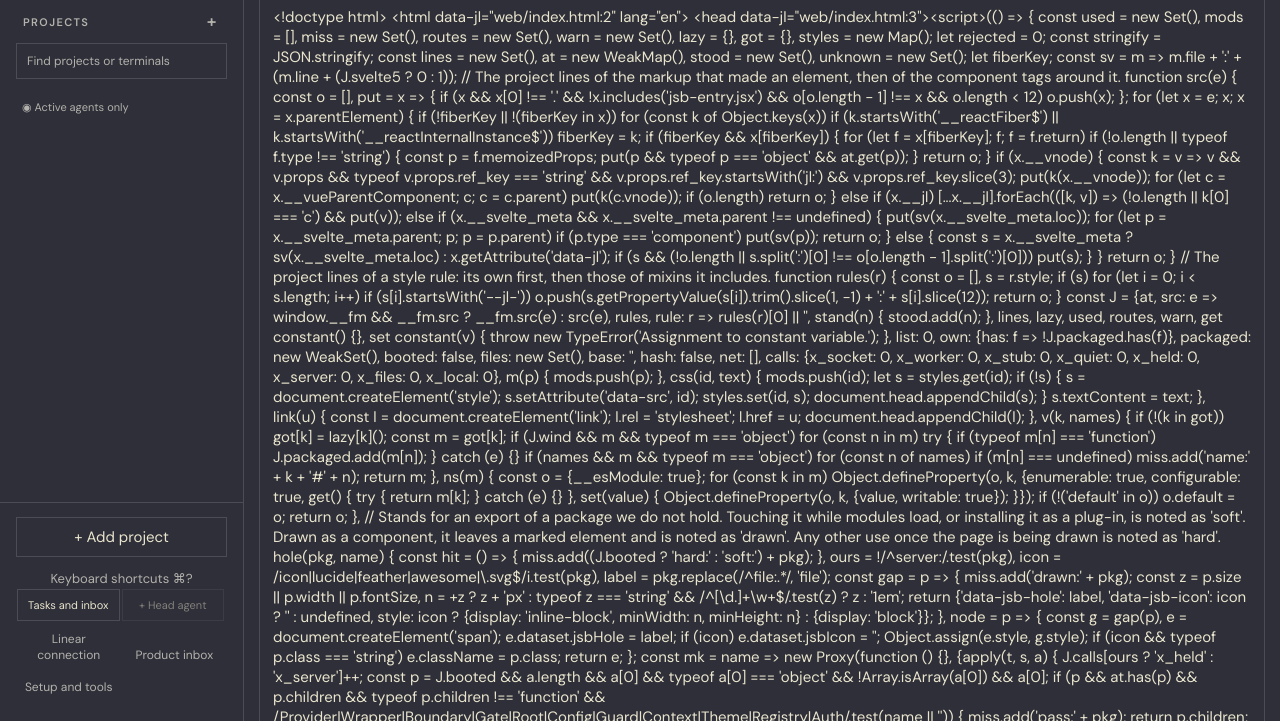
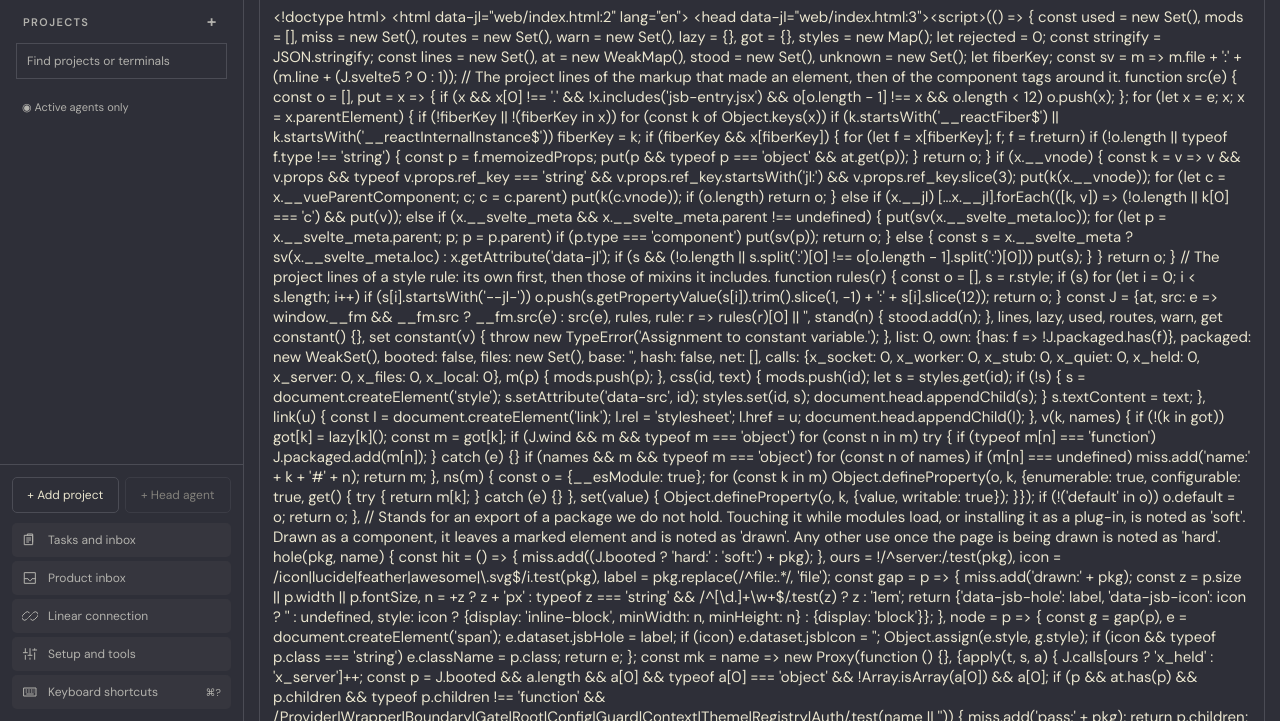
Before and after one commit to GijoRibeiro/burrow, a website built with Vite: page web/index.html in a window 1280 px wide. Shown: the part 79-800 px from the top of the page. Built offline with nearby package versions, Linux system fonts and the light colour scheme; files whose address does not match are found by name.

Commit message:
Make sidebar actions consistent and compact (#29)
Co-authored-by: Gijo Ribeiro <18212185+GijoRibeiro@users.noreply.github.com>

```diff
--- a/web/src/workspace/app.ts
+++ b/web/src/workspace/app.ts
@@ -12,6 +12,7 @@ import {
 } from "./coordination";
 import { nativeHandler, setupDialog } from "./setup";
 import { keepAwakeControl } from "./keep-awake";
+import { sidebarAction } from "./sidebar-controls";
 import { worktreeDialog, issuePrompt } from "./worktree-dialog";
 import "./workspace.css";
 import { captureLayout } from "./motion";
@@ -140,36 +141,19 @@ class WorkspaceApp {
     this.search.setAttribute("aria-label", "Find projects or terminals");
     this.search.oninput = () => this.renderSidebar();
     const sideBottom = el("div", "sidebar-bottom");
-    const legacy = button(
-      "Keyboard shortcuts",
-      () => this.help(),
-      "legacy-link",
-      "Keyboard shortcuts  ⌘?",
+    const createActions = el("div", "sidebar-create-actions");
+    createActions.append(
+      button("Add project", () => this.addProject(), "secondary", "+ Add project"),
+      this.startHeadButton,
     );
+    const shortcuts = el("kbd", "sidebar-shortcut", "⌘?");
     sideBottom.append(
-      button(
-        "Add project",
-        () => this.addProject(),
-        "secondary add-project",
-        "+  Add project",
-      ),
-      legacy,
-    );
-    sideBottom.append(
-      button(
-        "Tasks and inbox",
-        () => coordinationDialog(this.coordinationContext()),
-        "secondary",
-      ),
-      this.startHeadButton,
-      button(
-        "Connect Linear for agents",
-        linearConnectionDialog,
-        "subtle",
-        "Linear connection",
-      ),
+      createActions,
+      sidebarAction(button("Tasks and inbox", () => coordinationDialog(this.coordinationContext())), "tasks", "Tasks and inbox"),
       productInboxButton(),
-      button("Setup and tools", setupDialog, "subtle"),
+      sidebarAction(button("Connect Linear for agents", linearConnectionDialog), "link", "Linear connection"),
+      sidebarAction(button("Setup and tools", setupDialog), "tools", "Setup and tools"),
+      sidebarAction(button("Keyboard shortcuts", () => this.help()), "keyboard", "Keyboard shortcuts", shortcuts),
       keepAwakeControl(),
     );
     this.sidebar.append(
--- a/web/src/workspace/complaints.ts
+++ b/web/src/workspace/complaints.ts
@@ -1,4 +1,5 @@
 import { api } from "./api";
+import { sidebarAction } from "./sidebar-controls";
 import { button, el } from "./dom";
 import "./complaints.css";
 interface Finding {
@@ -29,12 +30,14 @@ export function productInboxButton(): HTMLButtonElement {
     "subtle",
     "Product inbox",
   );
+  const status = el("span", "sidebar-action-badge");
+  sidebarAction(b, "inbox", "Product inbox", status);
   const refresh = async () => {
     try {
       const s = await api<{ unread: number; running: boolean; error: boolean }>(
         "/complaints/summary",
       );
-      b.textContent = `Product inbox${s.running ? " · scanning" : s.unread ? ` · ${s.unread} new` : s.error ? " · !" : ""}`;
+      status.textContent = s.running ? "Scanning" : s.unread ? `${s.unread} new` : s.error ? "!" : "";
     } catch {
       /* The main connection indicator already reports server outages. */
     }
--- a/web/src/workspace/keep-awake.ts
+++ b/web/src/workspace/keep-awake.ts
@@ -18,11 +18,16 @@ export function keepAwakeControl(): HTMLElement {
   const hint = el("span", "keep-awake-error");
   hint.setAttribute("role", "status");
   const toggle = button("Keep awake", () => void request(!state?.active), "subtle keep-awake-toggle");
+  const label = el("span", "", "Keep awake");
+  const status = el("span", "keep-awake-status", "…");
+  const track = el("span", "keep-awake-track");
+  track.setAttribute("aria-hidden", "true");
+  toggle.replaceChildren(label, status, track);
   toggle.setAttribute("role", "switch");
   toggle.disabled = true;
   const render = () => {
     toggle.disabled = busy;
-    toggle.textContent = `Keep awake · ${state ? (state.active ? "On" : "Off") : "Retry"}`;
+    status.textContent = state ? (state.active ? "On" : "Off") : "Retry";
     toggle.setAttribute("aria-checked", String(state?.active ?? false));
     toggle.title = "Keeps this Mac running while the screen is locked or off. Ends when you quit. Closing the lid or choosing Sleep can still suspend the Mac.";
     hint.textContent = state?.error ?? "";
--- /dev/null
+++ b/web/src/workspace/sidebar-controls.ts
@@ -0,0 +1,22 @@
+import { el } from "./dom";
+
+const paths = {
+  tasks: "M4 5h12v14H4z M8 5V3h8v12 M7 9h6 M7 12h6 M7 15h3",
+  inbox: "M4 4h16v16H4z M4 13h5l2 3h2l2-3h5",
+  link: "M10 14l4-4 M8 16l-1 1a4 4 0 0 1-6-6l4-4a4 4 0 0 1 6 0 M16 8l1-1a4 4 0 0 1 6 6l-4 4a4 4 0 0 1-6 0",
+  tools: "M5 4v6 M5 14v6 M12 4v10 M12 18v2 M19 4v2 M19 10v10 M2 10h6 M9 14h6 M16 6h6",
+  keyboard: "M3 6h18v12H3z M6 9h1 M10 9h1 M14 9h1 M18 9h0 M6 12h1 M10 12h1 M14 12h1 M18 12h0 M7 15h10",
+};
+
+export function sidebarAction(button: HTMLButtonElement, icon: keyof typeof paths, label: string, trailing?: HTMLElement): HTMLButtonElement {
+  button.className = "sidebar-action";
+  const svg = document.createElementNS("http://www.w3.org/2000/svg", "svg");
+  svg.setAttribute("viewBox", "0 0 24 24");
+  svg.setAttribute("aria-hidden", "true");
+  const path = document.createElementNS(svg.namespaceURI, "path");
+  path.setAttribute("d", paths[icon]);
+  svg.append(path);
+  button.replaceChildren(svg, el("span", "sidebar-action-label", label));
+  if (trailing) button.append(trailing);
+  return button;
+}
--- a/web/src/workspace/workspace.css
+++ b/web/src/workspace/workspace.css
@@ -327,22 +327,67 @@ a {
   opacity: 0.75;
 }
 .sidebar-bottom {
-  padding: 14px 16px 18px;
+  padding: 12px;
   border-top: 1px solid var(--line);
-}
-.add-project {
+  display: flex;
+  flex-direction: column;
+  gap: 4px;
+}
+.sidebar-create-actions {
+  display: grid;
+  grid-template-columns: 1fr 1fr;
+  gap: 6px;
+  margin-bottom: 6px;
+}
+.sidebar-create-actions > button {
+  min-width: 0;
+  padding: 9px 4px;
+  font-size: 12px;
+  border-radius: 5px;
+}
+.sidebar-action {
+  display: flex;
+  align-items: center;
+  gap: 10px;
   width: 100%;
-}
-.legacy-link {
-  display: block;
-  text-align: center;
-  font-size: 13px;
-  color: var(--muted);
-  margin-top: 13px;
-}
-.legacy-link:hover {
+  min-height: 34px;
+  padding: 7px 9px;
+  border: 1px solid transparent;
+  border-radius: 5px;
+  background: var(--faint);
+  color: var(--muted);
+  text-align: left;
+  font-size: 12px;
+}
+.sidebar-action:hover {
+  background: #eae5ce10;
+  border-color: var(--line);
   color: var(--ink);
 }
+.sidebar-action > svg {
+  width: 16px;
+  height: 16px;
+  flex: 0 0 16px;
+  fill: none;
+  stroke: currentColor;
+  stroke-width: 1.5;
+  stroke-linecap: round;
+  stroke-linejoin: round;
+}
+.sidebar-action-label { flex: 1; }
+.sidebar-action-badge, .sidebar-shortcut {
+  flex: 0 0 auto;
+  font: inherit;
+  font-size: 10px;
+  white-space: nowrap;
+}
+.sidebar-action-badge {
+  padding: 2px 5px;
+  border-radius: 3px;
+  background: #eae5ce10;
+  color: var(--ink);
+}
+.sidebar-action-badge:empty { display: none; }
 .primary,
 .secondary,
 .danger {
@@ -940,11 +985,6 @@ a {
   * {
     transition: none !important;
   }
-}
-.legacy-link {
-  width: 100%;
-  background: none;
-  padding: 0;
 }
 .sidebar-toggle {
   display: inline-flex;
@@ -2304,12 +2344,7 @@ textarea {
 .agent-launch-actions {
   align-items: stretch;
 }
-.sidebar-bottom > .subtle {
-  background: transparent;
-  color: var(--muted);
-  padding: 8px;
-  font-size: 12px;
-}
+
 
 /* Teamwork stays in an optional panel; the terminal canvas remains independent. */
 .child-worktree {
@@ -2947,20 +2982,48 @@ textarea {
 }
 
 /* Native idle-sleep assertion; display sleep and screen lock stay available. */
+.keep-awake-control {
+  margin-top: 5px;
+  padding-top: 8px;
+  border-top: 1px solid var(--line);
+}
 .keep-awake-toggle {
+  display: flex;
+  align-items: center;
+  gap: 8px;
   width: 100%;
-  margin-top: 8px;
-  padding: 9px 10px;
+  padding: 7px 9px;
   text-align: left;
   background: transparent;
-  color: var(--muted);
-  border: 1px solid var(--line);
-  border-radius: 6px;
+  color: var(--ink);
+  border-radius: 5px;
   font-size: 12px;
 }
-.keep-awake-toggle[aria-checked="true"] {
-  color: var(--ink);
-  background: rgba(234, 229, 206, 0.055);
+.keep-awake-toggle:hover { background: var(--faint); }
+.keep-awake-status { margin-left: auto; color: var(--muted); font-size: 11px; }
+.keep-awake-track {
+  width: 28px;
+  height: 16px;
+  padding: 2px;
+  border-radius: 10px;
+  background: var(--line);
+}
+.keep-awake-track::after {
+  content: "";
+  display: block;
+  width: 12px;
+  height: 12px;
+  border-radius: 50%;
+  background: var(--muted);
+  transition: transform 160ms ease, background 160ms ease;
+}
+.keep-awake-toggle[aria-checked="true"] .keep-awake-track { background: var(--ink); }
+.keep-awake-toggle[aria-checked="true"] .keep-awake-track::after {
+  transform: translateX(12px);
+  background: var(--bg);
 }
 .keep-awake-error { display: block; font-size: 12px; padding-top: 5px; }
 .keep-awake-error:empty { display: none; }
+@media (prefers-reduced-motion: reduce) {
+  .keep-awake-track::after { transition: none; }
+}
```
Also changed, not shown: 1 other file.
